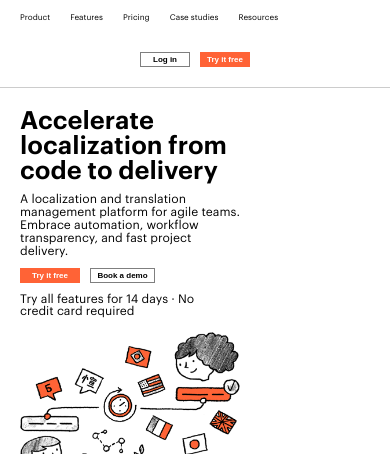
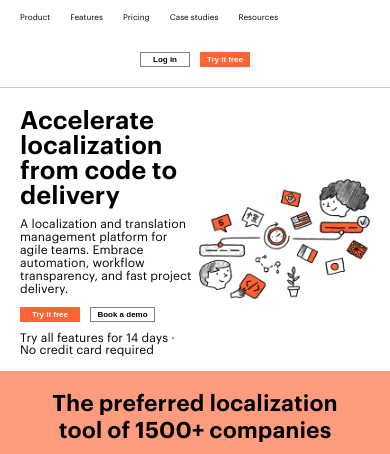
Before and after one commit to spectralvlad/localize, a plain HTML site: page index.html in a window 390 px wide. Shown: the part 58-512 px from the top of the page. Drawn offline with Linux system fonts and the light colour scheme.

Commit message:
10-th commit

```diff
--- a/assets/css/main.scss
+++ b/assets/css/main.scss
@@ -456,6 +456,7 @@ main {
   .localize {
     padding: 20px 20px 0;
     &__wrap-col {
+      max-width: 49%;
       gap: 10px;
       h1 {
         max-width: 220px;
@@ -484,7 +485,7 @@ main {
       padding-bottom: 15px;
     }
     &__img {
-      max-width: 220px;
+      max-width: 49%;
       img {
         max-width: 100%;
         height: auto;
```
Also changed, not shown: assets/css/main.min-dist.css, assets/css/main.min.css.
